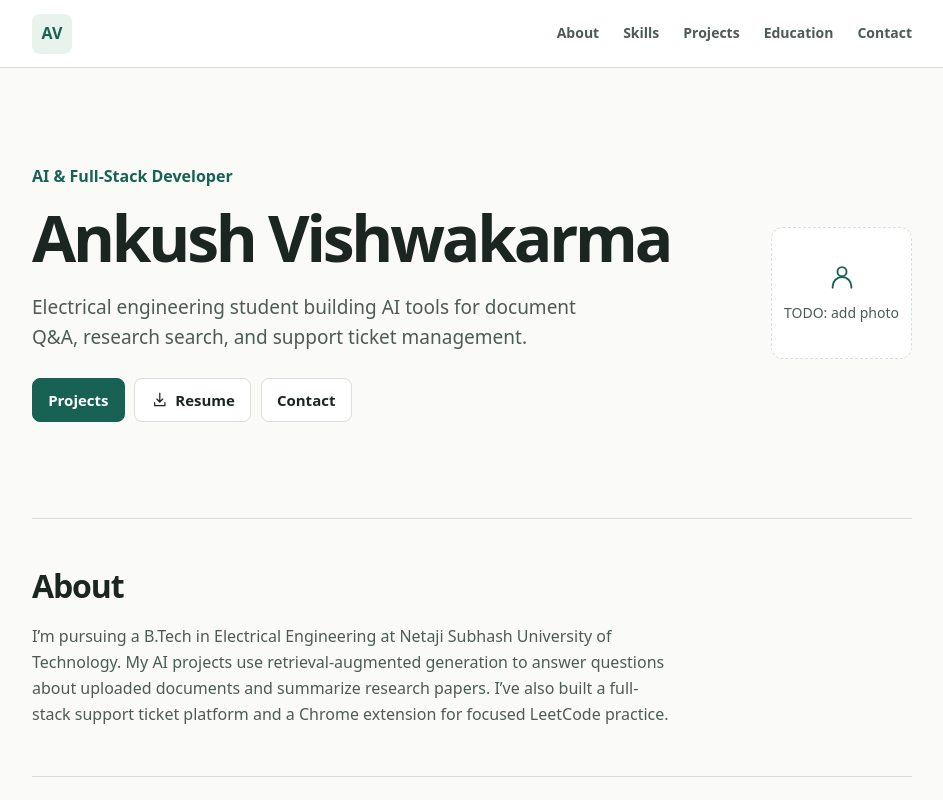
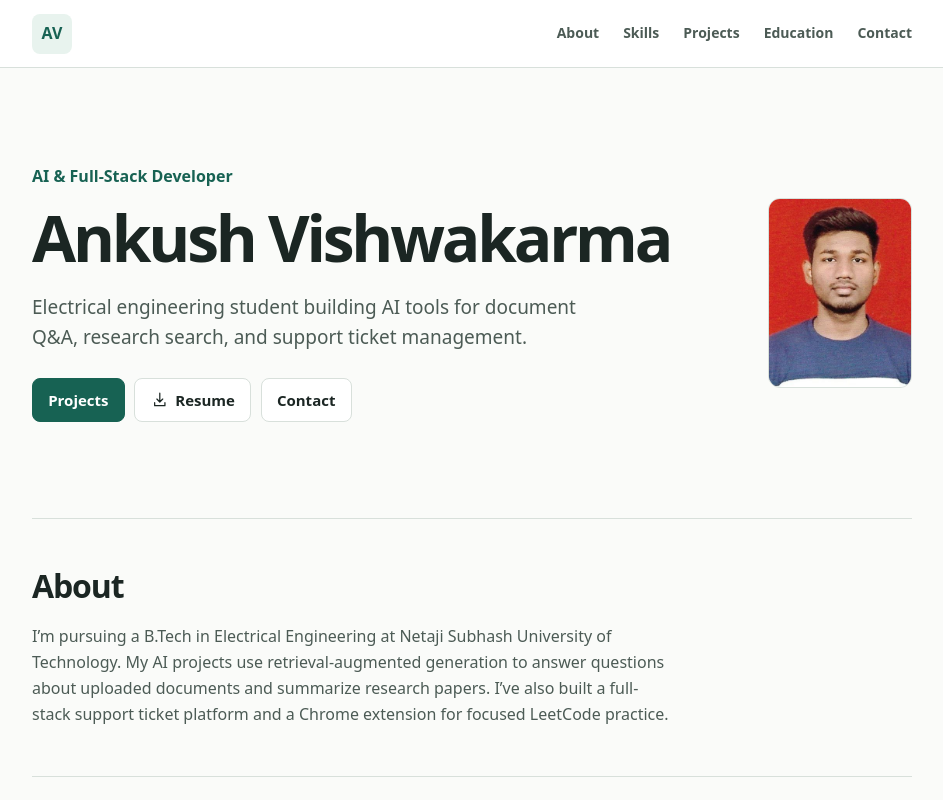
Before and after one commit to ankush-exploring/portfolio, a plain HTML site: page public/index.html in a window 1280 px wide. Shown: the top 800 px of the page, without its empty margins (168-1111 px from the left). Drawn offline with Linux system fonts and the light colour scheme.

Commit message:
Updated project

```diff
--- a/public/css/style.css
+++ b/public/css/style.css
@@ -162,22 +162,14 @@ h1 {
 .button.primary:hover { background: var(--accent-hover); border-color: var(--accent-hover); }
 .button svg { width: 1.1rem; height: 1.1rem; }
 
-.photo-placeholder {
-  display: grid;
-  place-items: center;
-  align-content: center;
-  gap: 0.55rem;
-  min-height: 8.25rem;
-  min-width: 8.25rem;
-  padding: 0.75rem;
-  border: 1px dashed var(--border);
+.portrait {
+  display: block;
+  width: 9rem;
+  max-width: 100%;
+  height: auto;
+  border: 1px solid var(--border);
   border-radius: 0.75rem;
-  background: var(--surface);
-  color: var(--muted);
-  font-size: 0.875rem;
 }
-
-.photo-placeholder svg { width: 2rem; height: 2rem; color: var(--accent); }
 
 .section {
   border-top: 1px solid var(--border);
@@ -253,7 +245,6 @@ h3 { font-size: 1.0625rem; }
 }
 
 .project-links a, .contact-links a { font-weight: 650; }
-.todo { color: var(--muted); }
 
 .entries li + li {
   margin-top: 0.9rem;
@@ -277,7 +268,7 @@ h3 { font-size: 1.0625rem; }
 
 @media (max-width: 39rem) {
   .hero, .skills div, .project-grid { grid-template-columns: minmax(0, 1fr); }
-  .photo-placeholder { justify-self: start; min-height: 6.5rem; }
+  .portrait { width: 6.75rem; }
 }
 
 @media (max-width: 25rem) {
--- a/public/index.html
+++ b/public/index.html
@@ -44,10 +44,7 @@
           <a class="button" href="#contact">Contact</a>
         </div>
       </div>
-      <div class="photo-placeholder">
-        <svg viewBox="0 0 24 24" aria-hidden="true" fill="none" stroke="currentColor" stroke-width="1.4" stroke-linecap="round"><circle cx="12" cy="8" r="3.4"/><path d="M5 20v-1a7 7 0 0 1 14 0v1"/></svg>
-        <span>TODO: add photo</span>
-      </div>
+      <img class="portrait" src="assets/ankush-vishwakarma.jpg" alt="Portrait of Ankush Vishwakarma" width="366" height="484">
     </section>
 
     <section class="section" id="about" aria-labelledby="about-heading">
@@ -93,7 +90,6 @@
           <ul class="tags" role="list"><li>Python</li><li>Sentence Transformers</li><li>FAISS</li><li>LangChain</li><li>Groq Llama 3.1 8B</li><li>KeyBERT</li><li>DistilBART</li></ul>
           <ul class="project-links" role="list">
             <li><a href="https://github.com/ankush-exploring/Fanite" aria-label="Neural ArXiv on GitHub">GitHub</a></li>
-            <li class="todo">TODO: add live demo</li>
           </ul>
         </article>
         <article class="project">
```
Also changed, not shown: portfolio-preview.png, public/assets/ankush-vishwakarma.jpg (added), 1 other file.
